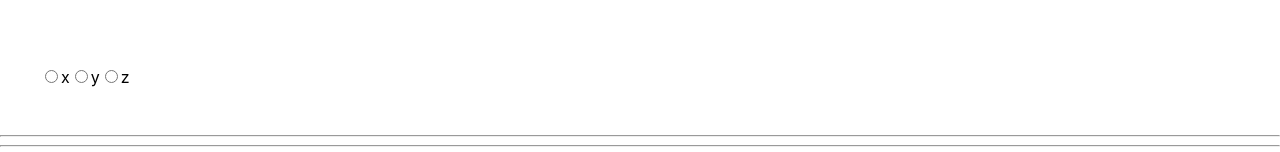
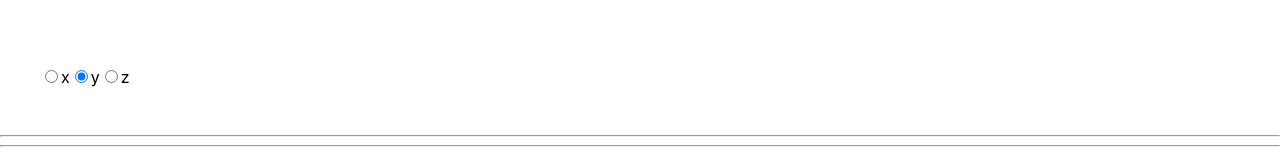
Before and after one commit to 28gomon/homework-incubator, a React (Create React App) app: page /#/pre-junior in a window 1280 px wide. Shown: the part 1152-1304 px from the top of the page. Built offline with nearby package versions, Linux system fonts and the light colour scheme.

Commit message:
edit SuperRadio hw7

```diff
--- a/src/p2-homeworks/h7/common/c6-SuperRadio/SuperRadio.tsx
+++ b/src/p2-homeworks/h7/common/c6-SuperRadio/SuperRadio.tsx
@@ -20,12 +20,14 @@ const SuperRadio: React.FC<SuperRadioPropsType> = (
 		if (onChangeOption) onChangeOption(e.currentTarget.value);
 	}
 
-
 	const mappedOptions: JSX.Element[] = options ? options.map((o, i) => ( // map options with key
 		<label key={name + "-" + i}>
 			<input
 				type={"radio"}
 				// name, checked, value, onChange
+				name={name}
+				value={o}
+				checked={o === value}
 				onChange={onChangeCallback}
 			/>
 			{o}
```
